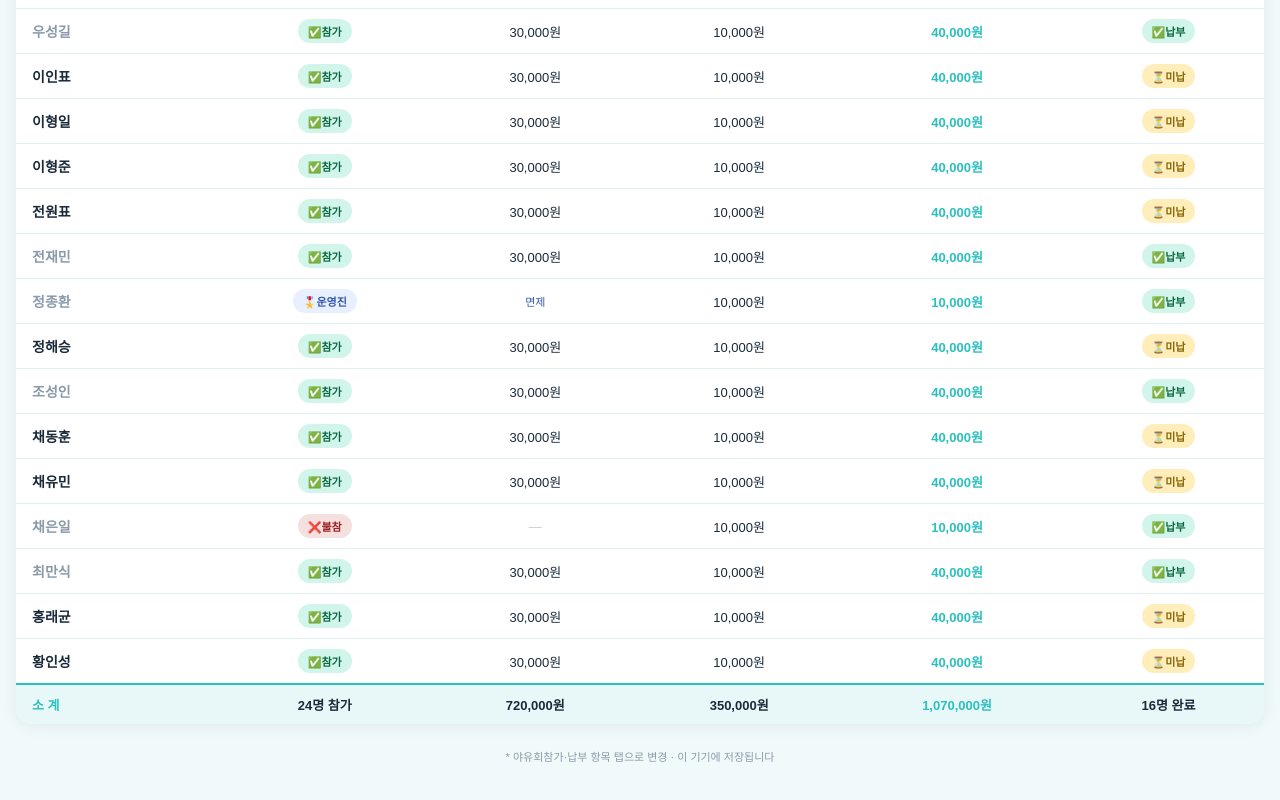
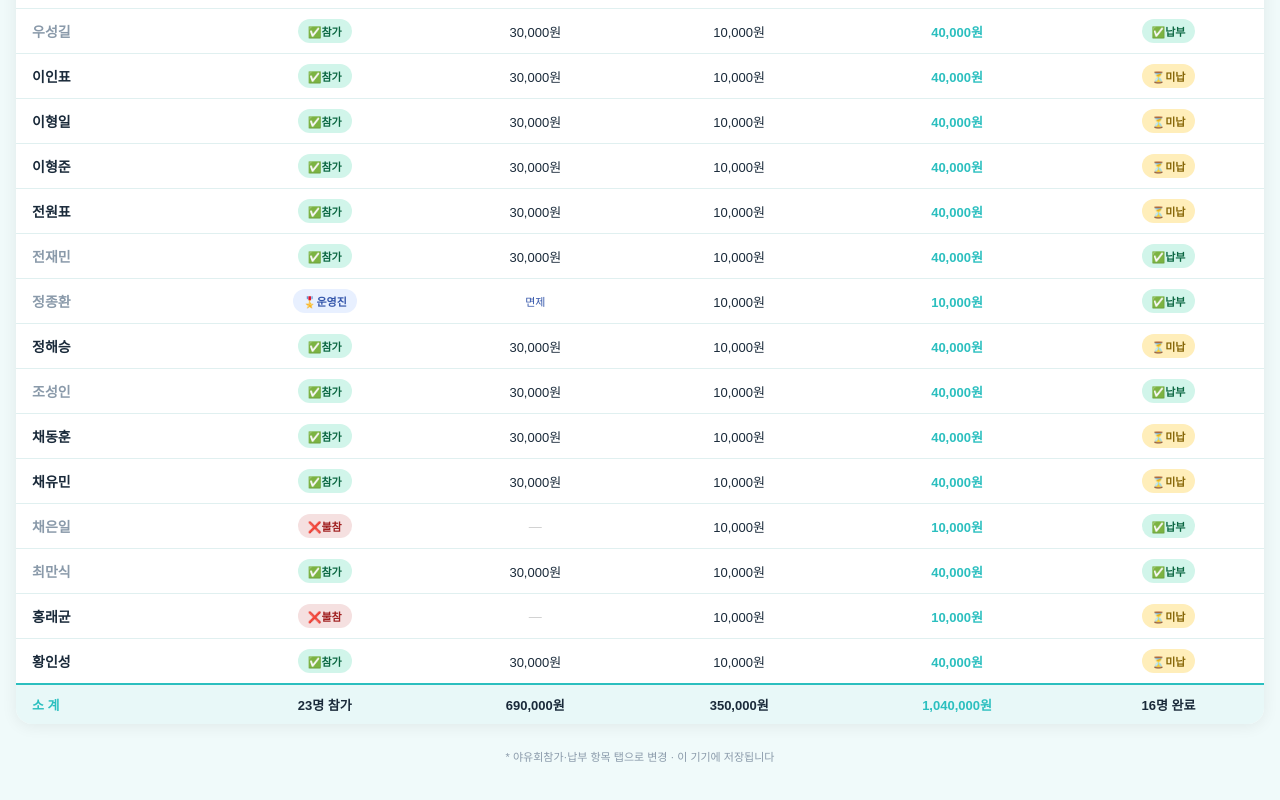
Before and after one commit to eazycare16618991/wolmunfc, a plain HTML site: page payment.html in a window 1280 px wide. Shown: the part 1246-2046 px from the top of the page. Drawn offline with Linux system fonts and the light colour scheme.

Commit message:
홍래균 야유회 불참 처리 (#51)
https://claude.ai/code/session_01AqVvmgQhRAtGqTrd2zRe4K

Co-authored-by: Claude <noreply@anthropic.com>

```diff
--- a/payment.html
+++ b/payment.html
@@ -173,7 +173,7 @@
   const KEY_PAID = 'wm_pay_paid';
 
   // 입금내역 기반 초기값
-  const DEFAULT_NOJOIN = new Set(['김동수','방선우','도지성','박영록','정종환','박상현','김태향','김인','채은일','김지훈','김성록']);
+  const DEFAULT_NOJOIN = new Set(['김동수','방선우','도지성','박영록','정종환','박상현','김태향','김인','채은일','김지훈','김성록','홍래균']);
   const DEFAULT_PAID   = new Set(['강기빈','최만식','전재민','우성길','김동수','방선우','도지성','박영록','정종환','박상현','조성인','김태향','김인','채은일','김지훈','김성록']);
   const EXEMPT_OUTING  = new Set(['김지훈','김태향','박상현','정종환']); // 운영진 야유회비 면제
 
```
